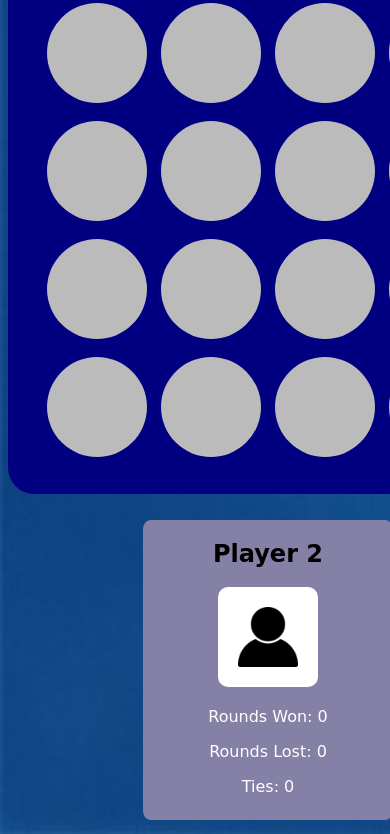
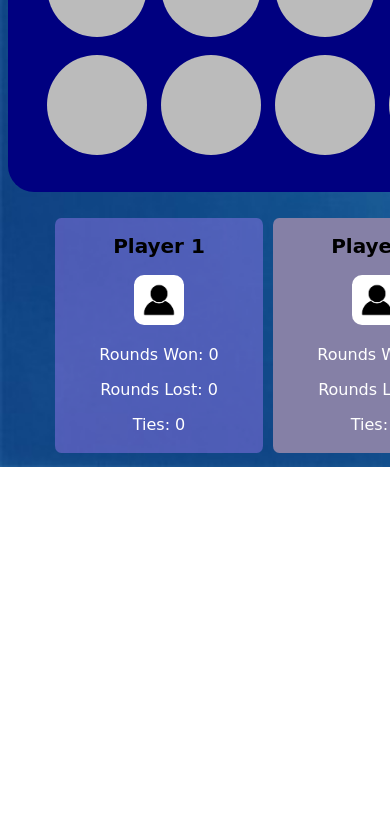
Before and after one commit to SarahMA5/Connect-4, a plain HTML site: page index.html in a window 390 px wide. Shown: the part 479-1313 px from the top of the page. After the commit the page ends 946 px from the top, so only its background shows below. Drawn offline with nearby package versions, Linux system fonts and the light colour scheme; a web font is replaced by a local one.

Commit message:
mobile responsiveness feature added (basic)

```diff
--- a/css/styles.css
+++ b/css/styles.css
@@ -51,6 +51,8 @@ margin: 5px;
 
 
 }
+
+
 
 
 #title{
@@ -181,3 +183,54 @@ body{
 .yourTurn{
 	background-color: rgba(172, 128, 255,0.4);
 }
+
+
+
+@media screen and (max-width:450px) {
+
+
+  .container {
+    flex-direction:row
+  }
+  .board{
+    order: 1;
+
+  }
+
+
+  .player1{
+    order: 2;
+    width:40%;
+    padding-bottom: 0px;
+
+  }
+    .player2{
+    order: 2;
+    width:40%;
+
+}
+.player1,.player2{
+	height:230px;
+	padding-bottom: 5px;
+}
+
+body,section{
+	display: inline-block;
+}
+
+img{
+	width:50px;
+	height:50px;
+}
+.player-name{
+	font-size: 20px;
+}
+
+button{
+	position: fixed;
+	bottom:500px;
+	right:200px;
+}
+
+
+   	}
--- a/index.html
+++ b/index.html
@@ -7,7 +7,8 @@
 <link rel="stylesheet" href="css/styles.css">
 <script src="https://ajax.googleapis.com/ajax/libs/jquery/3.4.1/jquery.min.js"></script>
 <link href="https://fonts.googleapis.com/css?family=Calistoga|Ubuntu&display=swap" rel="stylesheet">
-
+<meta charset="utf-8">
+<meta name="viewport" content="width=device-width",initial-scale=1,shrink-to-fit=no">
 </head>
 <body>
   <h1> Connect 4</h1>
--- a/js/main.js
+++ b/js/main.js
@@ -191,8 +191,10 @@ function main() { //main function of the game.
                 $("section").before(winnerString)
                 //}
                 */
-                var winnerString = "<P class='announcement'>It's a tie!</p>"
-                $(".main").before(winnerString)
+                var winnerString = "<div><P class='announcement'>Draw!</p></div>"
+                $("section").before(winnerString)
+
+
                 var newGameButton = $("<div class='buttonCon'><button> New Game </button></div>");
                 $("body").append(newGameButton);
                 $("button").click(function () {
```
